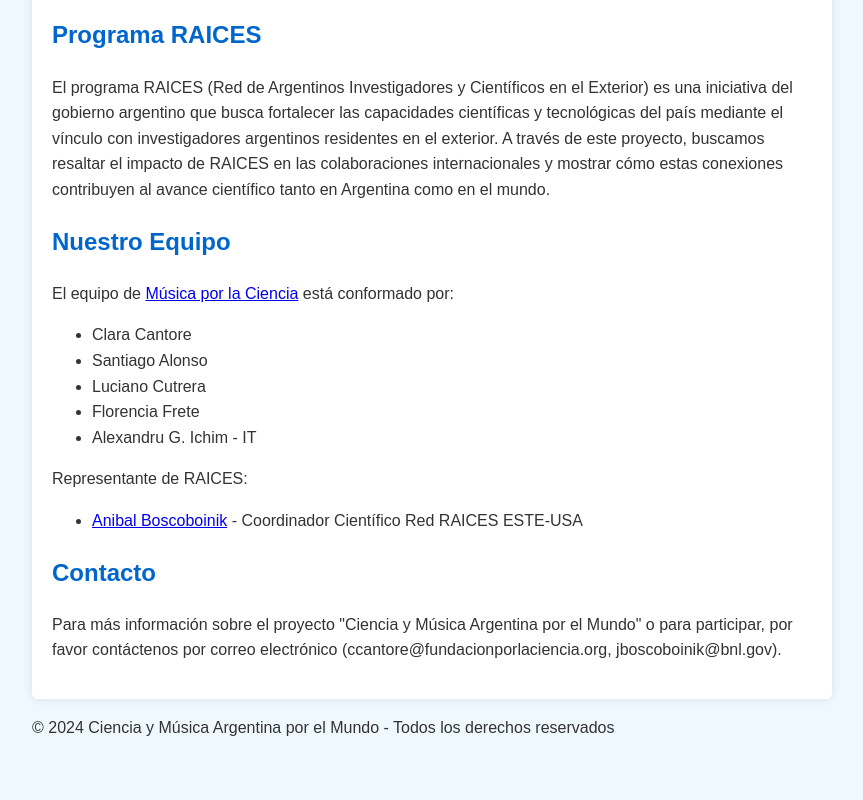
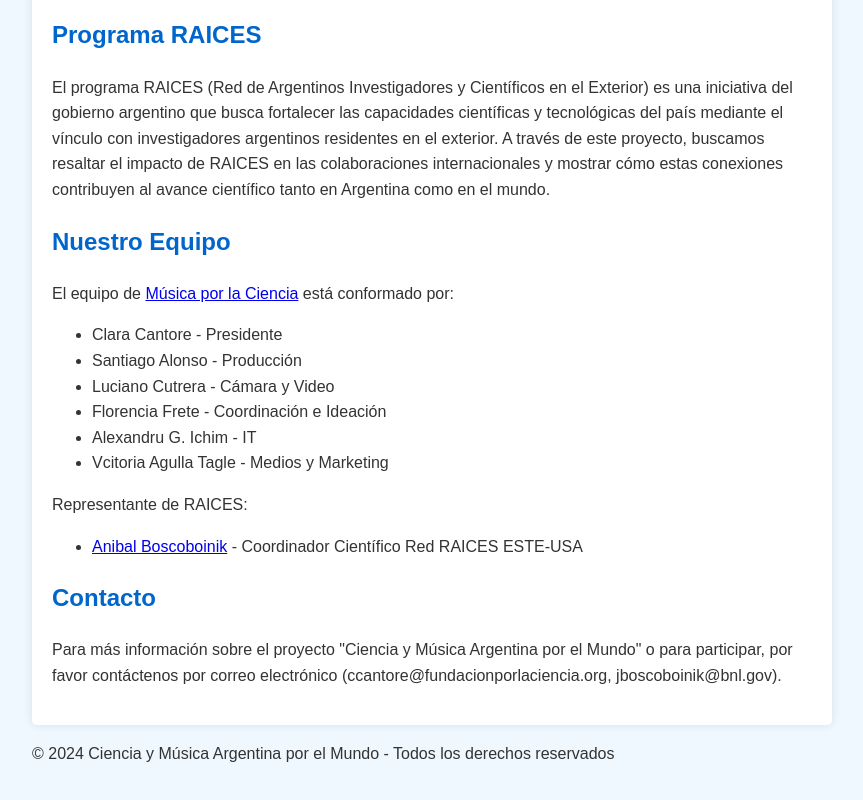
Before and after one commit to anibalbosco/musicayciencia, a plain HTML site: page index.html in a window 1280 px wide. Shown: the part 3758-4558 px from the top of the page, without its empty margins (208-1071 px from the left). Before the commit the page ends 4535 px from the top, so only its background shows below. Drawn offline with Linux system fonts and the light colour scheme.

Commit message:
Update index.html

```diff
--- a/index.html
+++ b/index.html
@@ -159,11 +159,12 @@
             <h2>Nuestro Equipo</h2>
             <p>El equipo de <a href="https://musicaporlaciencia.org/">Música por la Ciencia</a> está conformado por:</p>
             <ul>
-                <li>Clara Cantore</li>
-                <li>Santiago Alonso</li>
-                <li>Luciano Cutrera</li>
-                <li>Florencia Frete</li>
+                <li>Clara Cantore - Presidente</li>
+                <li>Santiago Alonso - Producción </li>
+                <li>Luciano Cutrera - Cámara y Video</li>
+                <li>Florencia Frete - Coordinación e Ideación</li>
                 <li>Alexandru G. Ichim - IT</li>
+                <li>Vcitoria Agulla Tagle - Medios y Marketing</li>
 
             </ul>
 
```
